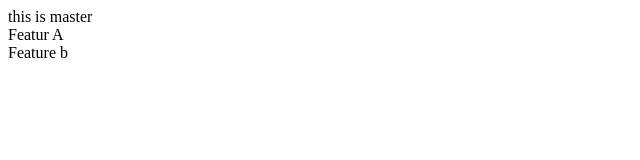
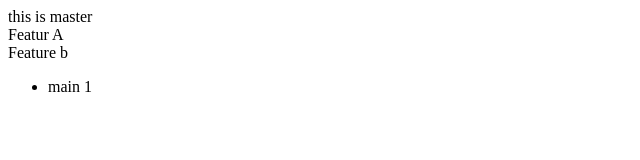
Before and after one commit to ksy70029/group_project, a plain HTML site: page index.html in a window 1280 px wide. Shown: the full height of the page, 0-640 px from the left. Drawn offline with Linux system fonts and the light colour scheme.

Commit message:
develop 1

```diff
--- a/index.html
+++ b/index.html
@@ -9,5 +9,8 @@
 		this is master
 		<br>Featur A
 		<br />Feature b
+		<ul>
+			<li>main 1</li>
+		</ul>
 	</body>
 </html>
```
